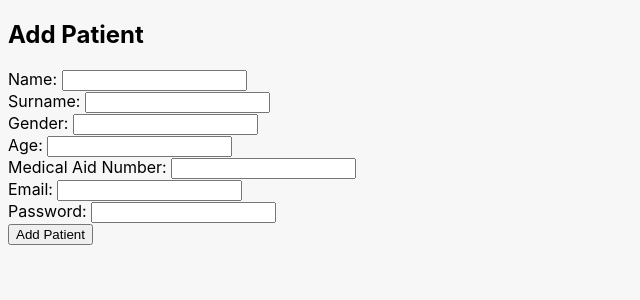
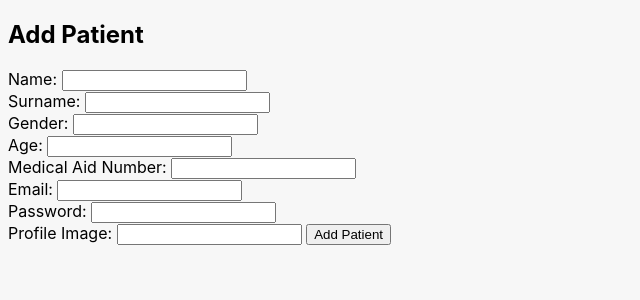
Before and after one commit to Tristanstormmm/221195_DV200_Tristan_Storm_Term2_Final, a PHP site: page /add_patient.php in a window 1280 px wide. Shown: the top 300 px of the page, without its empty margins (0-640 px from the left). Run offline with PHP 8.4, Linux system fonts and the light colour scheme; the visitor is signed in with stand-in values (Sample User, id 1).

Commit message:
Update add_patient.php

```diff
--- a/dentist_website/add_patient.php
+++ b/dentist_website/add_patient.php
@@ -20,9 +20,10 @@ if ($_SERVER['REQUEST_METHOD'] === 'POST') {
     $age = $_POST['age'];
     $medicalAidNumber = $_POST['medical_aid_number'];
     $email = $_POST['email'];
+    $profile_img = $_POST['profile_img'];
 
     // Insert the new patient into the database
-    $query = "INSERT INTO patients (name, surname, gender, age, medical_aid_number, email) VALUES ('$name', '$surname', '$gender', '$age', '$medicalAidNumber', '$email')";
+    $query = "INSERT INTO patients (name, surname, gender, age, medical_aid_number, email, profile_img) VALUES ('$name', '$surname', '$gender', '$age', '$medicalAidNumber', '$email','$profile_img')";
     mysqli_query($conn, $query);
 
     mysqli_close($conn);
@@ -59,6 +60,8 @@ if ($_SERVER['REQUEST_METHOD'] === 'POST') {
             <input type="text" name="email"><br>
             <label for="password">Password:</label>
             <input type="password" name="password"><br>
+            <label for="profile_img">Profile Image:</label>
+            <input type="text" name="profile_img">
             <input type="submit" value="Add Patient">
         </form>
     </div>
```
